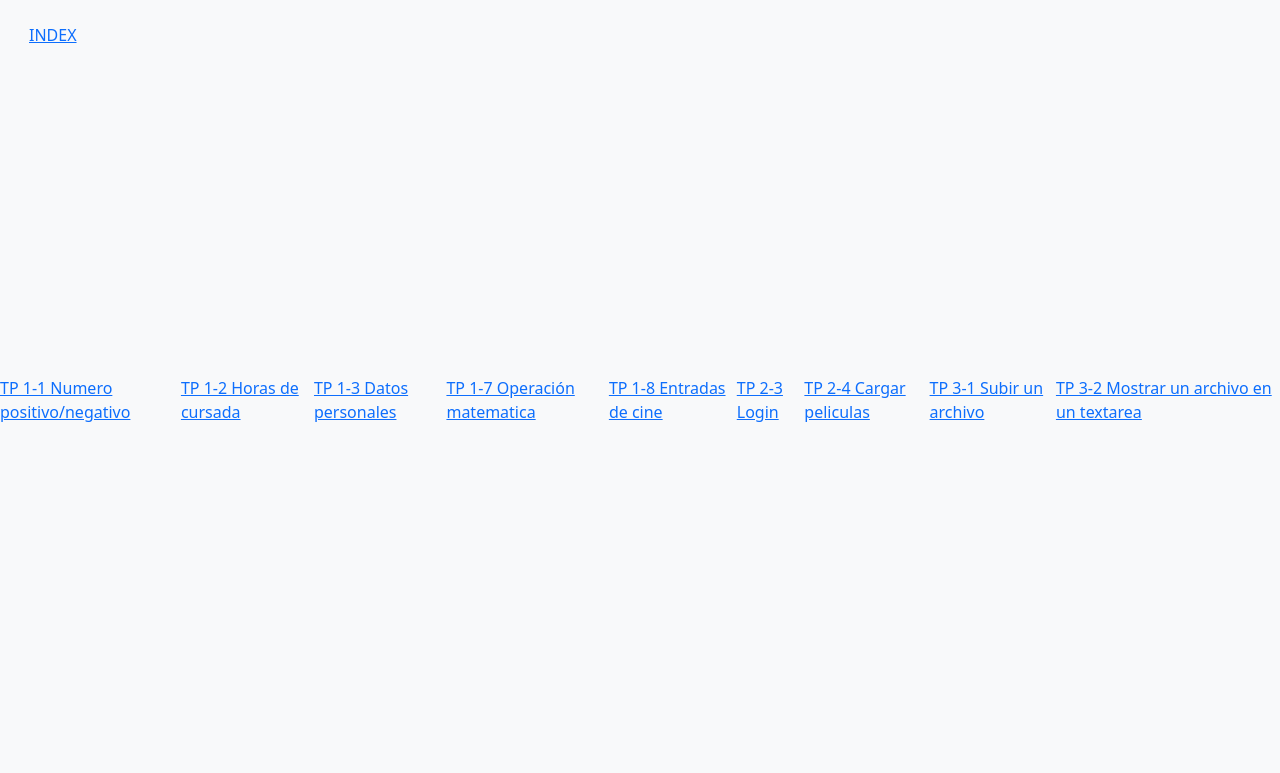
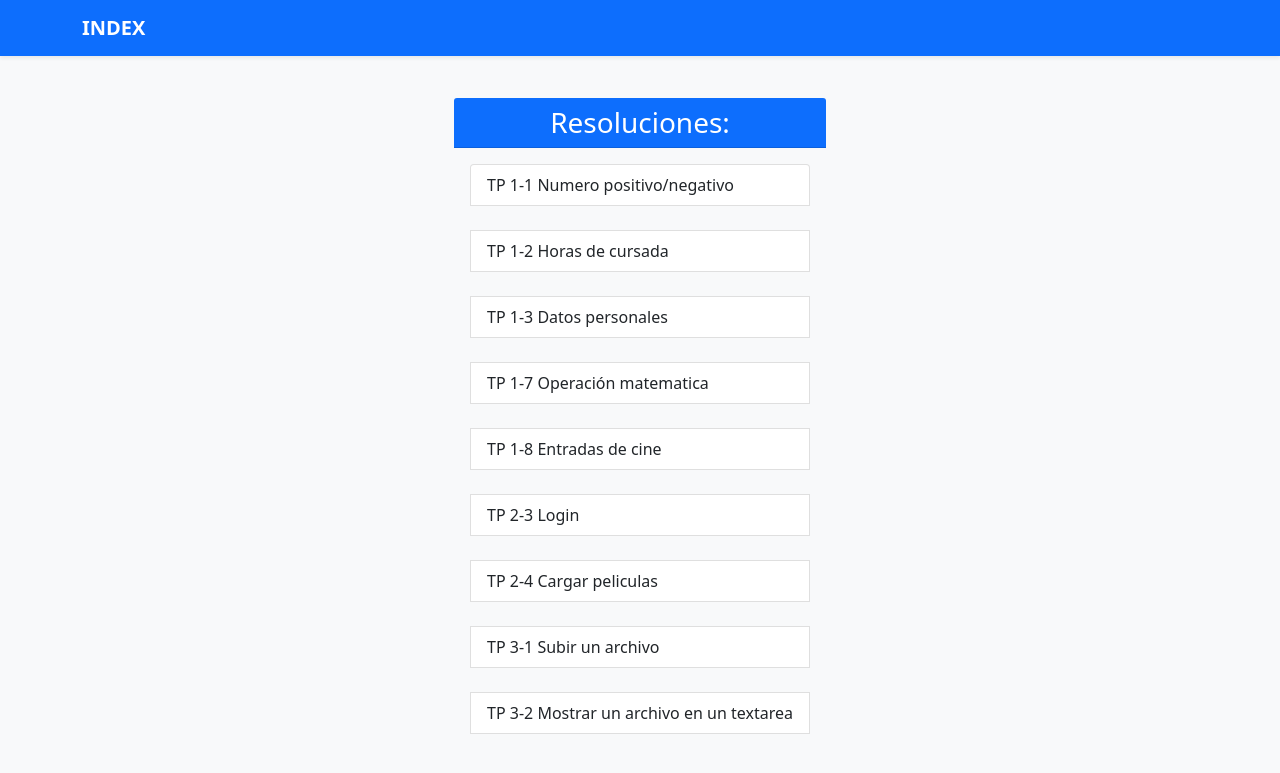
Before and after one commit to DuboscqDylan/WebDinamica, a PHP site: page / in a window 1280 px wide. Shown: the top 773 px of the page. Run offline with PHP 8.4, Linux system fonts and the light colour scheme.

Commit message:
Add files via upload

```diff
--- a/WebDinamica/VISTA/ESTRUCTURA/header.php
+++ b/WebDinamica/VISTA/ESTRUCTURA/header.php
@@ -12,4 +12,10 @@
 </head>
 
 <body class="bg-light d-flex align-items-center justify-content-center vh-100">
-    <nav class="position-absolute top-0 start-0 p-3"><a href="/WebDinamica/" class="btn btn-link">INDEX</a></nav>
+    <nav class="navbar navbar-dark bg-primary fixed-top shadow-sm">
+        <div class="container">
+            <a href="/WebDinamica/" class="navbar-brand fw-bold">INDEX</a>
+        </div>
+    </nav>
+
+    <div class="mt-5 pt-4">
--- a/WebDinamica/index.php
+++ b/WebDinamica/index.php
@@ -1,13 +1,22 @@
 <?php include_once("./VISTA/ESTRUCTURA/header.php") ?>
 
-<a href="./VISTA/TP1/EJ1/vistaNumero.php">TP 1-1 Numero positivo/negativo</a> <br>
-<a href="./VISTA/TP1/EJ2/vistaCursada.php">TP 1-2 Horas de cursada</a> <br>
-<a href="./VISTA/TP1/EJ3/vistaInfoPersonal.php">TP 1-3 Datos personales</a> <br>
-<a href="./VISTA/TP1/EJ7/vistaOperaciones.php">TP 1-7 Operación matematica</a> <br>
-<a href="./VISTA/TP1/EJ8/vistaCine.php">TP 1-8 Entradas de cine</a> <br>
-<a href="/WebDinamica/VISTA/TP2/EJ3/vistaLogin.php">TP 2-3 Login</a> <br>
-<a href="/WebDinamica/VISTA/TP2/EJ4/vistaCinema.php">TP 2-4 Cargar peliculas</a> <br>
-<a href="/WebDinamica/VISTA/TP3/EJ1/vistaSubirArchivo.php">TP 3-1 Subir un archivo</a> <br>
-<a href="/WebDinamica/VISTA/TP3/EJ2/vistaMostrarArchivo.php">TP 3-2 Mostrar un archivo en un textarea</a> <br>
+<div class=container my-5>
+    <div class="card-header text-center bg-primary text-white">
+        <h3 class="mb-0">Resoluciones:</h3>
+    </div>
+    <div class="card-body">
+        <div class="list-group">
+            <a href="./VISTA/TP1/EJ1/vistaNumero.php" class="list-group-item list-group-item-action">TP 1-1 Numero positivo/negativo</a> <br>
+            <a href="./VISTA/TP1/EJ2/vistaCursada.php" class="list-group-item list-group-item-action">TP 1-2 Horas de cursada</a> <br>
+            <a href="./VISTA/TP1/EJ3/vistaInfoPersonal.php" class="list-group-item list-group-item-action">TP 1-3 Datos personales</a> <br>
+            <a href="./VISTA/TP1/EJ7/vistaOperaciones.php" class="list-group-item list-group-item-action">TP 1-7 Operación matematica</a> <br>
+            <a href="./VISTA/TP1/EJ8/vistaCine.php" class="list-group-item list-group-item-action">TP 1-8 Entradas de cine</a> <br>
+            <a href="/WebDinamica/VISTA/TP2/EJ3/vistaLogin.php" class="list-group-item list-group-item-action">TP 2-3 Login</a> <br>
+            <a href="/WebDinamica/VISTA/TP2/EJ4/vistaCinema.php" class="list-group-item list-group-item-action">TP 2-4 Cargar peliculas</a> <br>
+            <a href="/WebDinamica/VISTA/TP3/EJ1/vistaSubirArchivo.php" class="list-group-item list-group-item-action">TP 3-1 Subir un archivo</a> <br>
+            <a href="/WebDinamica/VISTA/TP3/EJ2/vistaMostrarArchivo.php" class="list-group-item list-group-item-action">TP 3-2 Mostrar un archivo en un textarea</a> <br>
+        </div>
+    </div>
+</div>
 
 <?php include_once("./VISTA/ESTRUCTURA/footer.php") ?>
```
